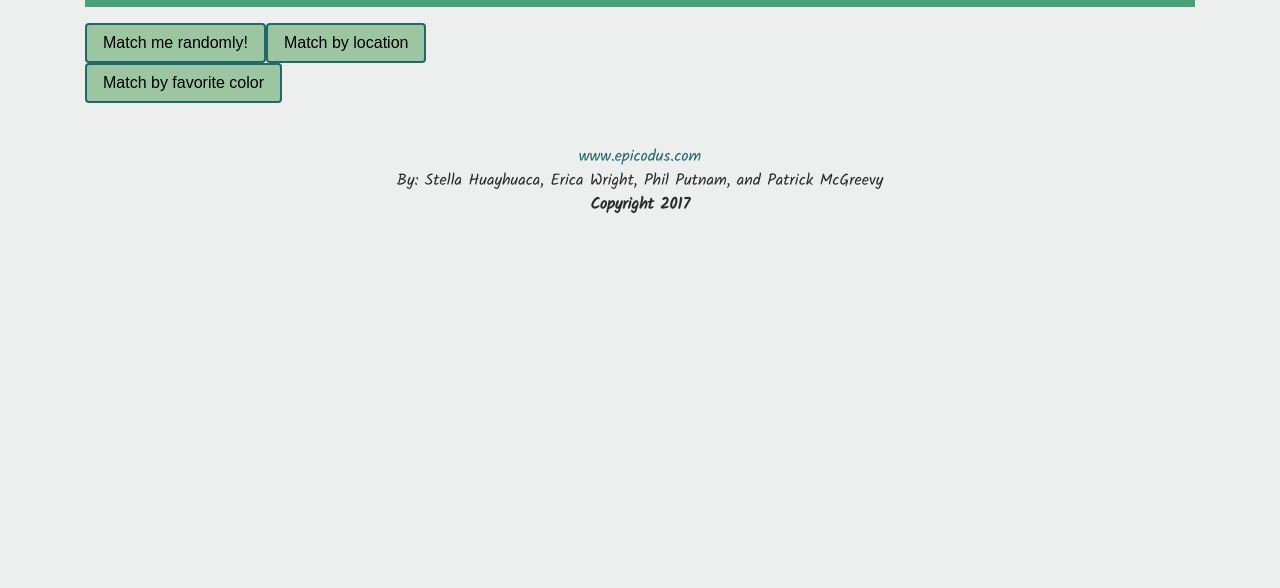
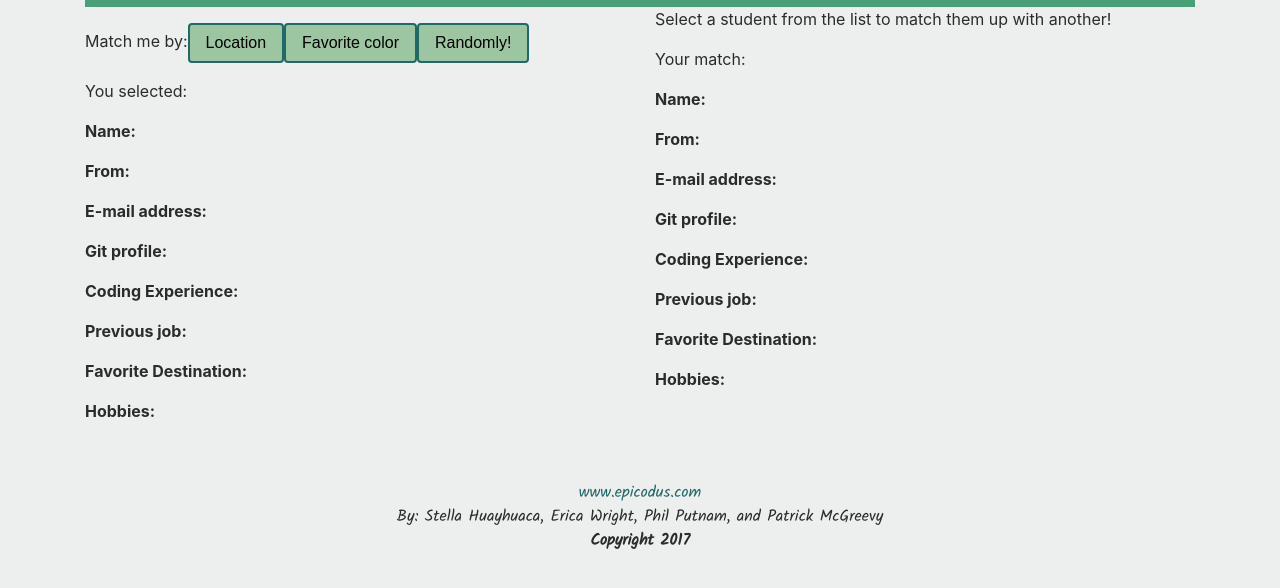
Before and after one commit to uturunku1/Epicobook, a plain HTML site: page match.html in a window 1280 px wide. Shown: the part 100-688 px from the top of the page. Drawn offline with Linux system fonts and the light colour scheme.

Commit message:
add divs on match.html to list selected student and match

```diff
--- a/match.html
+++ b/match.html
@@ -43,13 +43,39 @@
       <div class="panel">
         <div class="panel-body">
           <div class="row">
-            <div class="col-md-4">
+            <div class="col-md-6">
+              <div id="match-choice">
                 <ul id="accounts-list">
                 </ul>
-
-                <div id="match-criteria">
-                  <button type="button" class="btn">Match me randomly!</button><button type="button" class="btn">Match by location</button><button type="button" class="btn">Match by favorite color</button>
-                </div>
+              </div>
+              <div id="match-criteria">
+                <p>Match me by:<button type="button" class="btn">Location</button><button type="button" class="btn">Favorite color</button><button type="button" class="btn">Randomly!</button></p>
+                <p>You selected:</p>
+                <p><strong>Name: </strong><span class="first-name"></span>&nbsp;<span class="last-name"></span></p>
+                <p><strong>From: </strong><span class="user-from"></span></p>
+                <p><strong>E-mail address: </strong><span class="email"></span></p>
+                <p><strong>Git profile: </strong><a id="repo-link" href=""></a></p>
+                <p><strong>Coding Experience: </strong><span class="experience"></span></p>
+                <p><strong>Previous job: </strong><span class="job"></span></p>
+                <p><strong>Favorite Destination: </strong><span class="favorite-destination"></span></p>
+                <p><strong>Hobbies: </strong><span class="hobbies"></span></p>
+              </div>
+            </div>
+            <div class="col-md-6">
+              <div id="empty-match">
+                <p>Select a student from the list to match them up with another!</p>
+              </div>
+              <div id="match-result">
+                <p>Your match:</p>
+                <p><strong>Name: </strong><span id="match-first-name"></span>&nbsp;<span id="match-last-name"></span></p>
+                <p><strong>From: </strong><span id="match-from"></span></p>
+                <p><strong>E-mail address: </strong><span id="match-email"></span></p>
+                <p><strong>Git profile: </strong><a id="match-repo-link" href=""></a></p>
+                <p><strong>Coding Experience: </strong><span id="match-experience"></span></p>
+                <p><strong>Previous job: </strong><span id="match-job"></span></p>
+                <p><strong>Favorite Destination: </strong><span id="match-favorite-destination"></span></p>
+                <p><strong>Hobbies: </strong><span id="match-hobbies"></span></p>
+              </div>
             </div>
           </div>
         </div>
```
